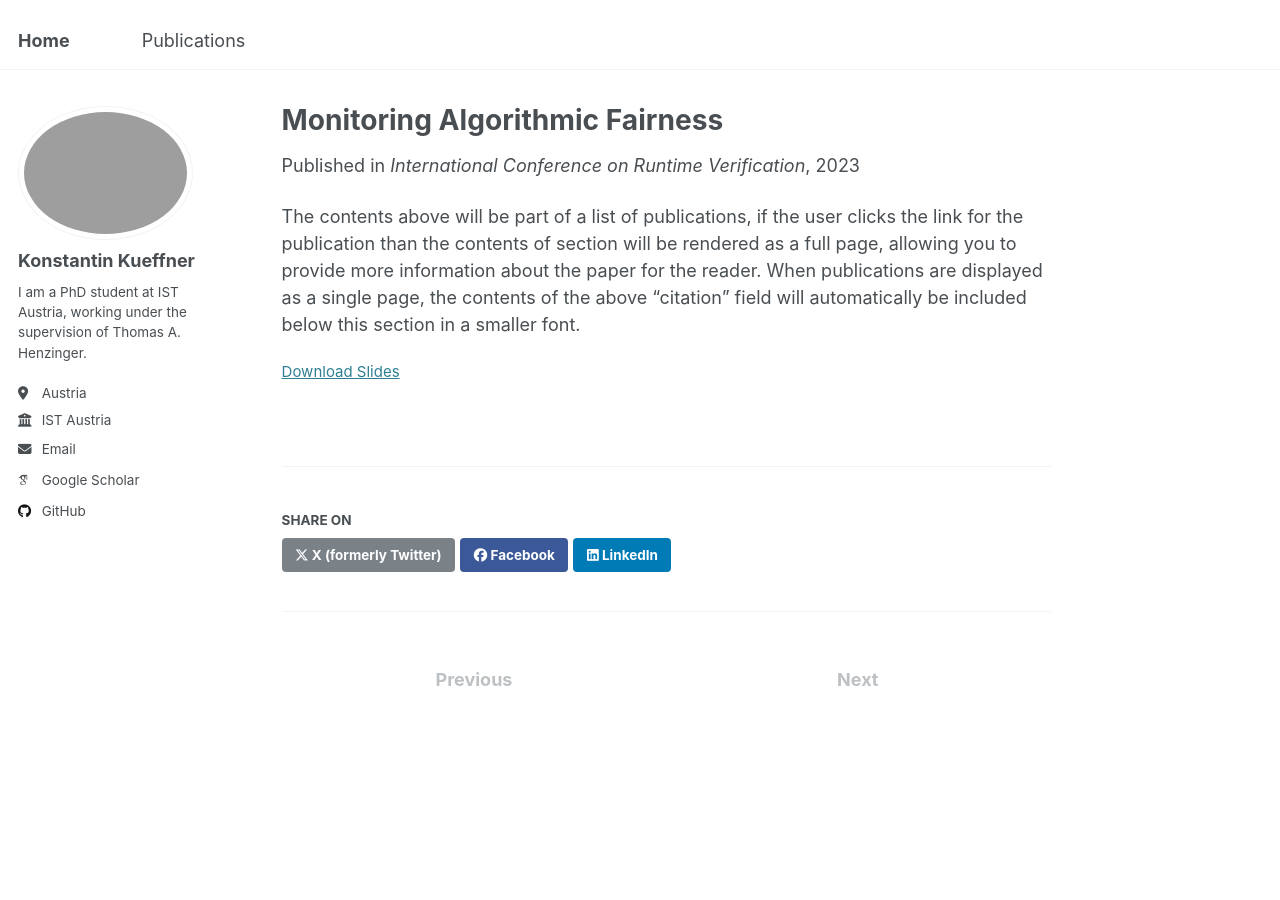
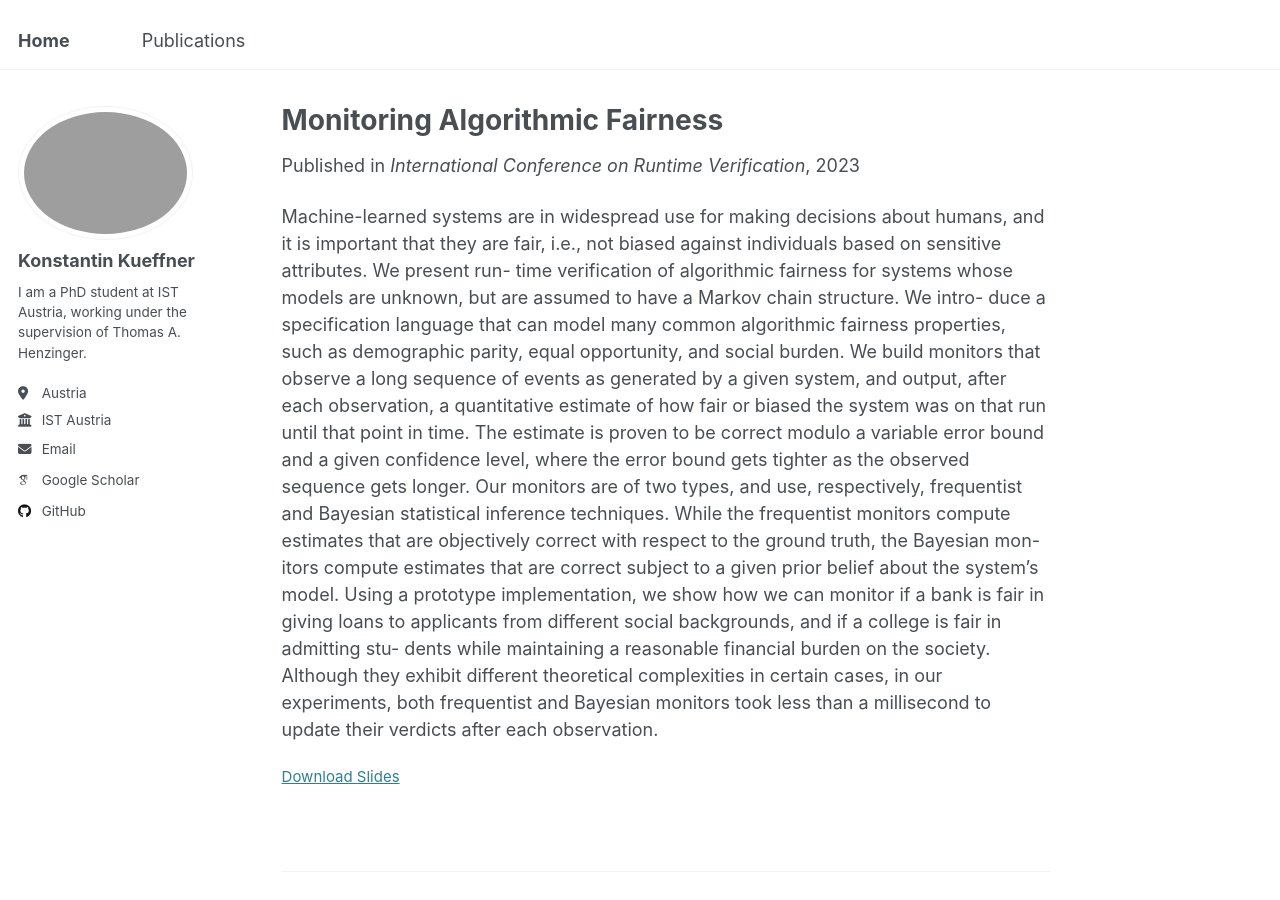
Before and after one commit to KonstantinRK/KonstantinRK.github.io, a Jekyll site: the page built from _publications/23_paper_monitoring_fairness.md, in a window 1280 px wide and 900 px high. Built offline with Jekyll 4.4.1, drawn with Linux system fonts in a browser that asks for light colours; some web fonts are replaced.

Commit message:
Update 23_paper_monitoring_fairness.md

```diff
--- a/_publications/23_paper_monitoring_fairness.md
+++ b/_publications/23_paper_monitoring_fairness.md
@@ -33,5 +33,27 @@ slidesurl: 'http://KonstantinRK.github.io/files/23_slides_CAV.pdf'
 paperurl: 'http://KonstantinRK.github.io/files/23_paper_monitoring_fairness.pdf'
 # citation: 'Your Name, You. (2009). &quot;Paper Title Number 1.&quot; <i>Journal 1</i>. 1(1).'
 ---
-
-The contents above will be part of a list of publications, if the user clicks the link for the publication than the contents of section will be rendered as a full page, allowing you to provide more information about the paper for the reader. When publications are displayed as a single page, the contents of the above "citation" field will automatically be included below this section in a smaller font.
+Machine-learned systems are in widespread use for making
+decisions about humans, and it is important that they are fair, i.e., not
+biased against individuals based on sensitive attributes. We present run-
+time verification of algorithmic fairness for systems whose models are
+unknown, but are assumed to have a Markov chain structure. We intro-
+duce a specification language that can model many common algorithmic
+fairness properties, such as demographic parity, equal opportunity, and
+social burden. We build monitors that observe a long sequence of events
+as generated by a given system, and output, after each observation, a
+quantitative estimate of how fair or biased the system was on that run
+until that point in time. The estimate is proven to be correct modulo a
+variable error bound and a given confidence level, where the error bound
+gets tighter as the observed sequence gets longer. Our monitors are of two
+types, and use, respectively, frequentist and Bayesian statistical inference
+techniques. While the frequentist monitors compute estimates that are
+objectively correct with respect to the ground truth, the Bayesian mon-
+itors compute estimates that are correct subject to a given prior belief
+about the system’s model. Using a prototype implementation, we show
+how we can monitor if a bank is fair in giving loans to applicants from
+different social backgrounds, and if a college is fair in admitting stu-
+dents while maintaining a reasonable financial burden on the society.
+Although they exhibit different theoretical complexities in certain cases,
+in our experiments, both frequentist and Bayesian monitors took less
+than a millisecond to update their verdicts after each observation.
```
